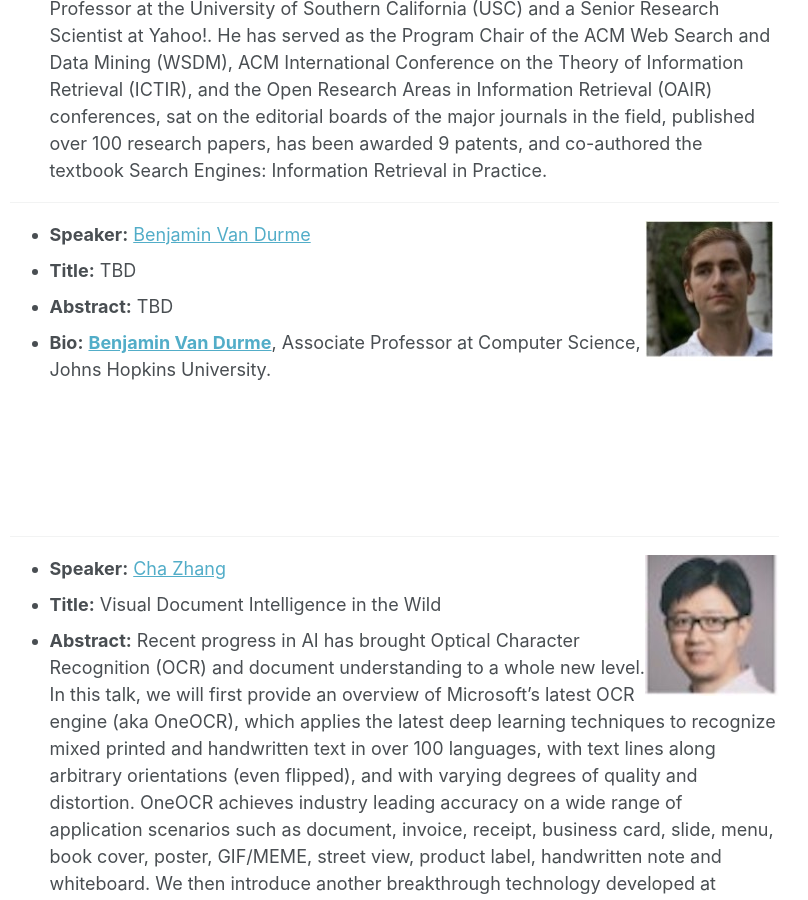
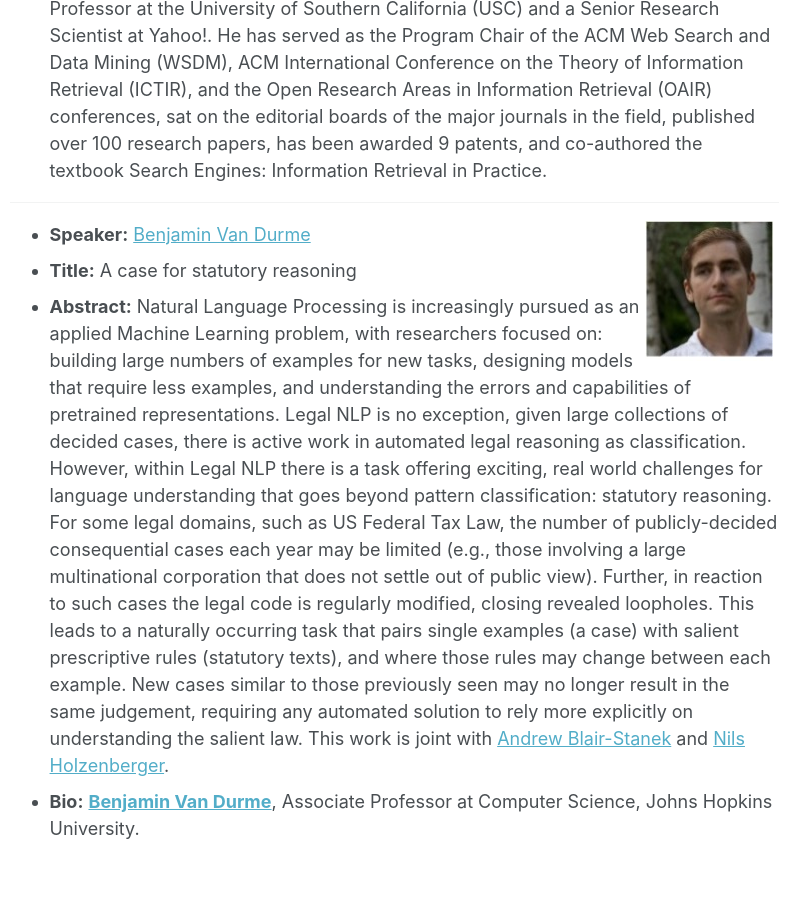
Before and after one commit to document-intelligence/DI-2022, a Jekyll site: the page built from _pages/talks.md, in a window 1280 px wide and 900 px high, scrolled down 2541 px. Shown: the whole window, without its empty margins (272-1080 px from the left). Built offline with Jekyll 4.4.1, drawn with Linux system fonts in a browser that asks for light colours.

Commit message:
Update talks.md

```diff
--- a/_pages/talks.md
+++ b/_pages/talks.md
@@ -48,8 +48,9 @@ permalink: /talks/
 ------
 
 - **Speaker:** <img src='/DI-2021/images/Picture4.jpg' align="right">[Benjamin Van Durme](https://www.cs.jhu.edu/~vandurme/)
-- **Title:** TBD
-- **Abstract:** TBD
+- **Title:** A case for statutory reasoning
+- **Abstract:** Natural Language Processing is increasingly pursued as an applied Machine Learning problem, with researchers focused on: building large numbers of examples for new tasks, designing models that require less examples, and understanding the errors and capabilities of pretrained representations.  Legal NLP is no exception, given large collections of decided cases, there is active work in automated legal reasoning as classification.  However, within Legal NLP there is a task offering exciting, real world challenges for language understanding that goes beyond pattern classification: statutory reasoning.  For some legal domains, such as US Federal Tax Law, the number of publicly-decided consequential cases each year may be limited (e.g., those involving a large multinational corporation that does not settle out of public view).  Further, in reaction to such cases the legal code is regularly modified, closing revealed loopholes.  This leads to a naturally occurring task that pairs single examples (a case) with salient prescriptive rules (statutory texts), and where those rules may change between each example.  New cases similar to those previously seen may no longer result in the same judgement, requiring any automated solution to rely more explicitly on understanding the salient law.
+This work is joint with [Andrew Blair-Stanek](https://www.law.umaryland.edu/directory/profile.asp?id=893) and [Nils Holzenberger](http://www.cs.jhu.edu/~nholzen1/).
 - **Bio:** **[Benjamin Van Durme](https://www.cs.jhu.edu/~vandurme/)**, Associate Professor at Computer Science, Johns Hopkins University.
 <br>
 <br>
```
